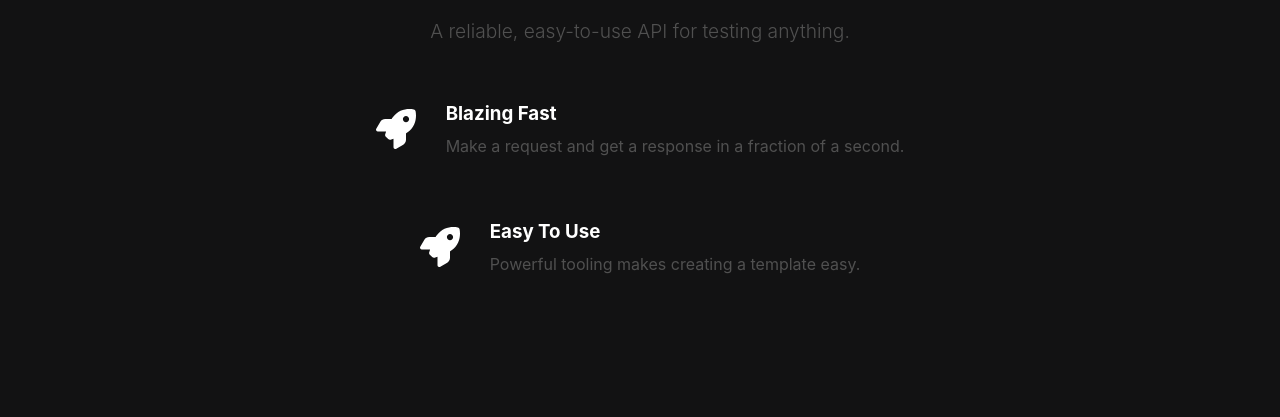
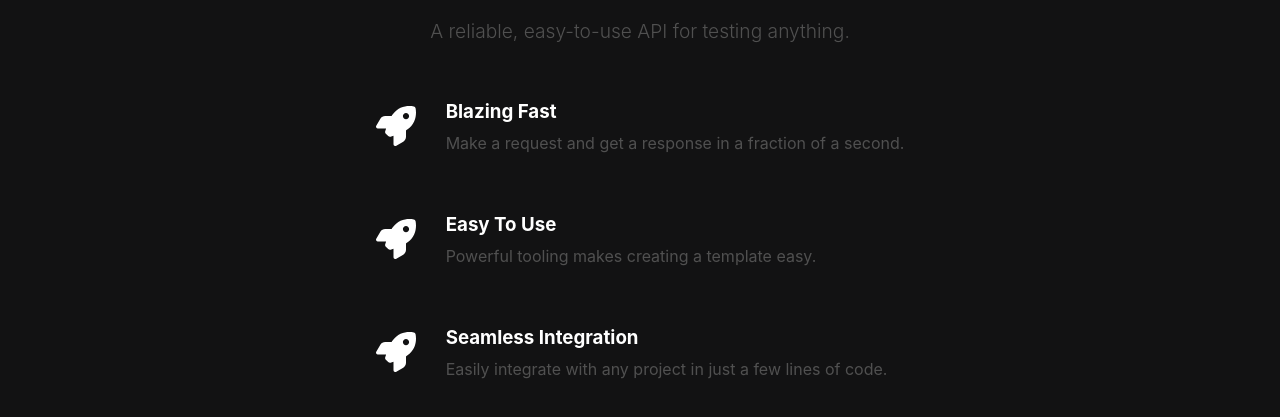
Before and after one commit to Crossbow4000/templateapi-frontend, a React app: page / in a window 1280 px wide. Shown: the part 157-574 px from the top of the page. Built offline with nearby package versions, Linux system fonts and the light colour scheme.

Commit message:
2 files modified

```diff
--- a/src/pages/home-page/components/main-section/main-section.css
+++ b/src/pages/home-page/components/main-section/main-section.css
@@ -21,44 +21,43 @@
 }
 
 
+
 .features {
-  align-content: right;
+  margin: auto;
 }
 
 .feature {
-  padding: var(--XXL);
+  grid-template-columns: 40px auto;
 
-  flex-wrap: nowrap;
+  margin: 30px;
 
   gap: 30px;
 
   align-items: center;
-  justify-content: center;
+  justify-items: center;
 }
 
 .feature-icon {
+  width: 40px;
+  height: 40px;
+
   fill: var(--primary);
 
-  width: 40px;
-  height: 40px;
+  justify-self: end;
 }
 
 .feature-text-container {
-  display: grid;
+  grid-column: 2;
 
-  row-gap: var(--XXS);
+  gap: 10px;
+
+  justify-self: start;
 }
 
 .feature-title {
   color: var(--primary);
-
-  grid-column: 1;
-  grid-row: 1;
 }
 
 .feature-description {
   color: var(--tertiary);
-
-  grid-column: 1;
-  grid-row: 2;
 }
--- a/src/pages/home-page/components/main-section/main-section.js
+++ b/src/pages/home-page/components/main-section/main-section.js
@@ -17,8 +17,10 @@ export default function MainSection() {
 function Features() {
   return (
 
+    <div className={"flex"}>
       <div className={"grid | features"}>
-      <div className={"flex | feature"}>
+
+        <div className={"grid | feature"}>
           <svg className={"feature-icon"} xmlns="http://www.w3.org/2000/svg" viewBox="0 0 512 512"><path d="M156.6 384.9L125.7 354c-8.5-8.5-11.5-20.8-7.7-32.2c3-8.9 7-20.5 11.8-33.8L24 288c-8.6 0-16.6-4.6-20.9-12.1s-4.2-16.7 .2-24.1l52.5-88.5c13-21.9 36.5-35.3 61.9-35.3l82.3 0c2.4-4 4.8-7.7 7.2-11.3C289.1-4.1 411.1-8.1 483.9 5.3c11.6 2.1 20.6 11.2 22.8 22.8c13.4 72.9 9.3 194.8-111.4 276.7c-3.5 2.4-7.3 4.8-11.3 7.2v82.3c0 25.4-13.4 49-35.3 61.9l-88.5 52.5c-7.4 4.4-16.6 4.5-24.1 .2s-12.1-12.2-12.1-20.9V380.8c-14.1 4.9-26.4 8.9-35.7 11.9c-11.2 3.6-23.4 .5-31.8-7.8zM384 168c22.1 0 40-17.9 40-40s-17.9-40-40-40s-40 17.9-40 40s17.9 40 40 40z"/></svg>
           <div className={"grid | feature-text-container"}>
             <h3 className={"feature-title"}>Blazing Fast</h3>
@@ -26,13 +28,23 @@ function Features() {
           </div>
         </div>
 
-      <div className={"flex | feature"}>
+        <div className={"grid | feature"}>
           <svg className={"feature-icon"} xmlns="http://www.w3.org/2000/svg" viewBox="0 0 512 512"><path d="M156.6 384.9L125.7 354c-8.5-8.5-11.5-20.8-7.7-32.2c3-8.9 7-20.5 11.8-33.8L24 288c-8.6 0-16.6-4.6-20.9-12.1s-4.2-16.7 .2-24.1l52.5-88.5c13-21.9 36.5-35.3 61.9-35.3l82.3 0c2.4-4 4.8-7.7 7.2-11.3C289.1-4.1 411.1-8.1 483.9 5.3c11.6 2.1 20.6 11.2 22.8 22.8c13.4 72.9 9.3 194.8-111.4 276.7c-3.5 2.4-7.3 4.8-11.3 7.2v82.3c0 25.4-13.4 49-35.3 61.9l-88.5 52.5c-7.4 4.4-16.6 4.5-24.1 .2s-12.1-12.2-12.1-20.9V380.8c-14.1 4.9-26.4 8.9-35.7 11.9c-11.2 3.6-23.4 .5-31.8-7.8zM384 168c22.1 0 40-17.9 40-40s-17.9-40-40-40s-40 17.9-40 40s17.9 40 40 40z"/></svg>
           <div className={"grid | feature-text-container"}>
             <h3 className={"feature-title"}>Easy To Use</h3>
             <p className={"feature-description"}>Powerful tooling makes creating a template easy.</p>
           </div>
         </div>
+
+        <div className={"grid | feature"}>
+          <svg className={"feature-icon"} xmlns="http://www.w3.org/2000/svg" viewBox="0 0 512 512"><path d="M156.6 384.9L125.7 354c-8.5-8.5-11.5-20.8-7.7-32.2c3-8.9 7-20.5 11.8-33.8L24 288c-8.6 0-16.6-4.6-20.9-12.1s-4.2-16.7 .2-24.1l52.5-88.5c13-21.9 36.5-35.3 61.9-35.3l82.3 0c2.4-4 4.8-7.7 7.2-11.3C289.1-4.1 411.1-8.1 483.9 5.3c11.6 2.1 20.6 11.2 22.8 22.8c13.4 72.9 9.3 194.8-111.4 276.7c-3.5 2.4-7.3 4.8-11.3 7.2v82.3c0 25.4-13.4 49-35.3 61.9l-88.5 52.5c-7.4 4.4-16.6 4.5-24.1 .2s-12.1-12.2-12.1-20.9V380.8c-14.1 4.9-26.4 8.9-35.7 11.9c-11.2 3.6-23.4 .5-31.8-7.8zM384 168c22.1 0 40-17.9 40-40s-17.9-40-40-40s-40 17.9-40 40s17.9 40 40 40z"/></svg>
+          <div className={"grid | feature-text-container"}>
+            <h3 className={"feature-title"}>Seamless Integration</h3>
+            <p className={"feature-description"}>Easily integrate with any project in just a few lines of code.</p>
+          </div>
+        </div>
+
+      </div>
     </div>
 
   )
```
Lines whose indentation alone changed are shown as unchanged.
